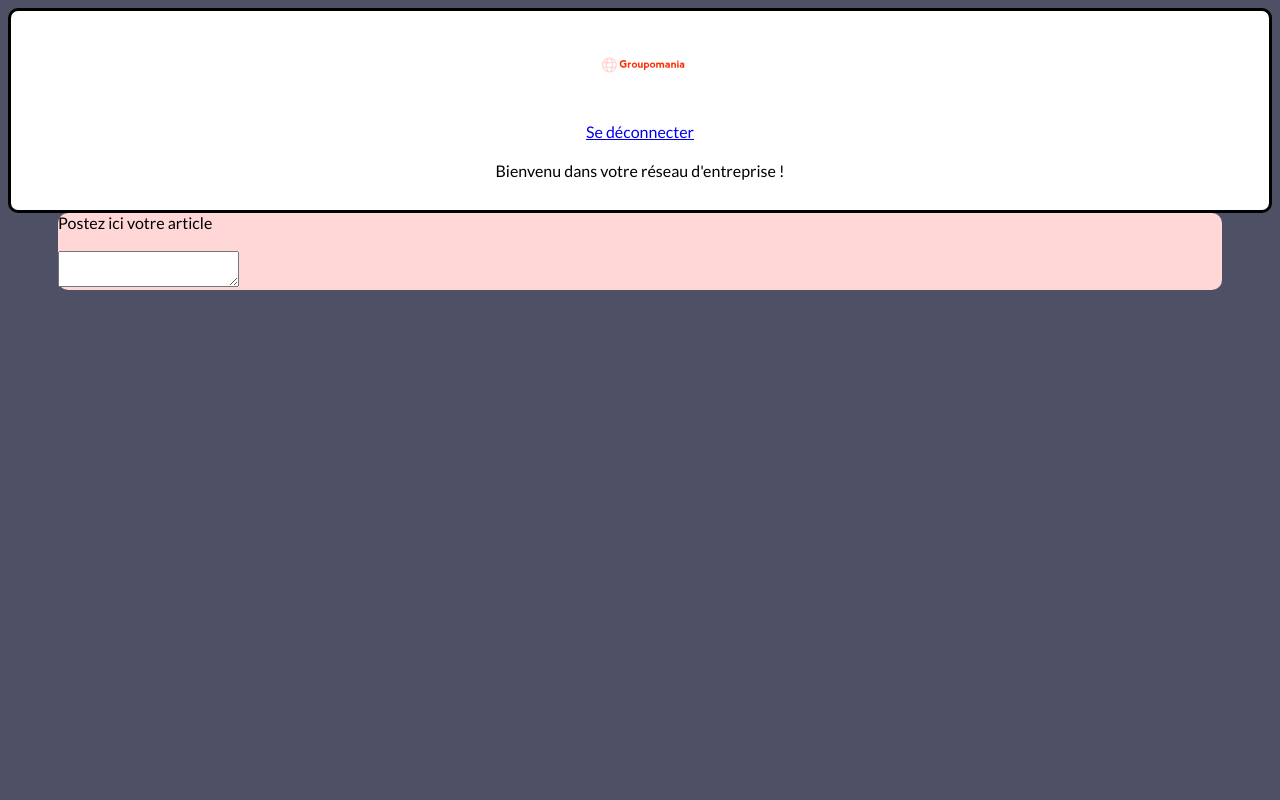
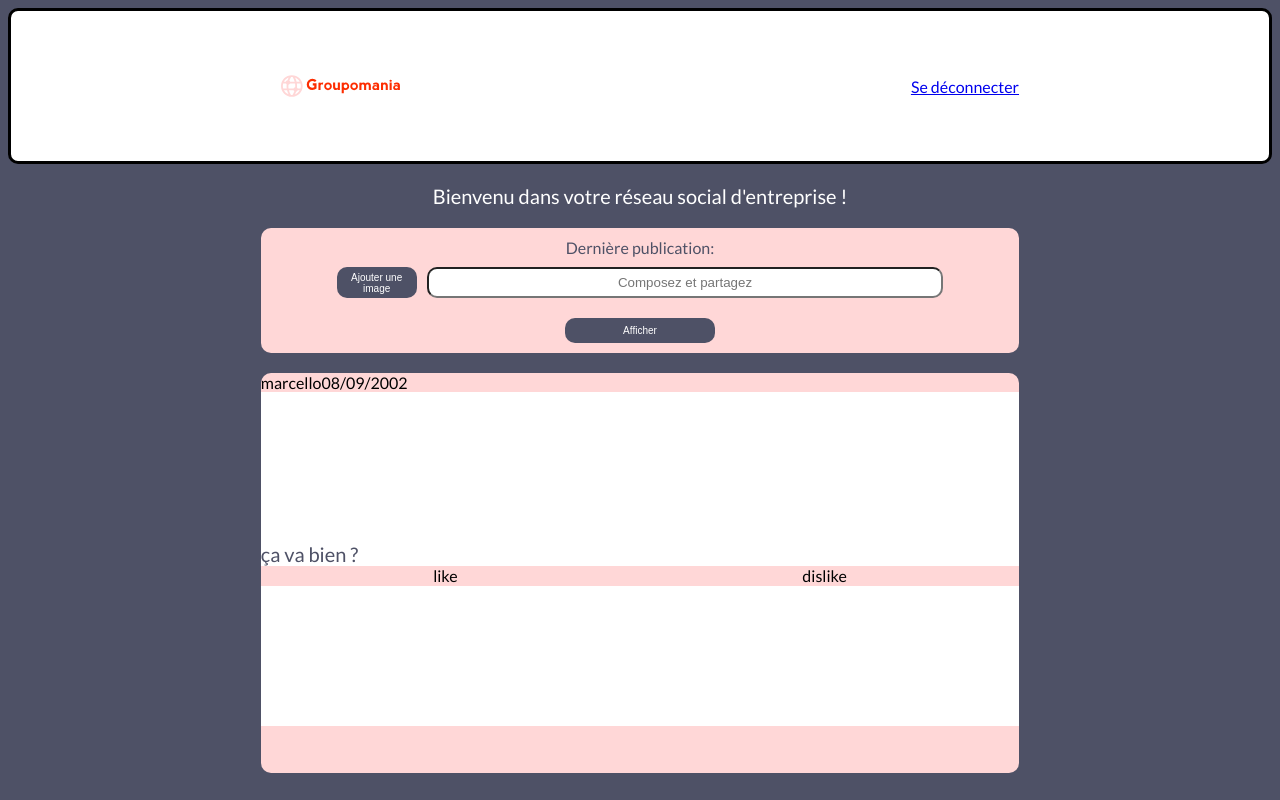
Before and after one commit to vitinolo/P7_Cr-ez_un_-r-seau_social_d-entreprise, a React (Create React App) app in the folder frontend/: page /Feed in a window 1280 px wide. Built offline with nearby package versions, Linux system fonts and the light colour scheme.

Commit message:
feedpage

```diff
--- /dev/null
+++ b/frontend/src/components/Feed.js
@@ -0,0 +1,30 @@
+import "../styles/style.css";
+
+function Feed() {
+  return (
+    <div className="feed_publication">
+        <div className="profile">
+            <div className="profile_img"></div>
+            <span className="profile_name">marcello</span>
+            <span className="date_edition">08/09/2002</span>
+        </div>
+        <div className="img_publication">
+
+        </div>
+        <div className="texte_publication">
+          ça va bien ?
+        </div>
+        <div className="vote_publication">
+          <div className="like">like<img src="" alt=""/></div>
+          <div className="dislike">dislike<img src="" alt=""/></div>
+        </div>
+        <div className="comments_publication">
+
+        </div>
+    </div>
+
+
+  );
+}
+
+export default Feed;
--- a/frontend/src/components/Feeds.js
+++ /dev/null
@@ -1,16 +0,0 @@
-import "../styles/style.css";
-
-function Feeds () {
-    return (
-        <div className="feeds">
-            <span className="feed_title">Postez ici votre article</span>
-            <div className="feed">
-                <div className=""><img src="" alt=''></img></div>
-                <textarea></textarea>
-
-            </div>
-        </div>
-    )
-}
-
-export default Feeds;
--- /dev/null
+++ b/frontend/src/components/FeedsPub.js
@@ -0,0 +1,18 @@
+import "../styles/style.css";
+
+function FeedsPub() {
+  return (
+    <div className="feeds">
+      <span className="feed_title">Dernière publication:</span>
+      <div className="feed_publication_send">
+        <button className="publication_button" target="_blank" title="Cliquez pour ajouter une image">Ajouter une image</button>
+        <input target="_blank" title="Cliquez puis écrire votre message"placeholder="Composez et partagez" type="text" name="text" id="text_feed"></input>
+      </div>
+        <button className="publication_button_send" target="_blank" title="Cliquez pour afficher votre message">Afficher</button>
+
+
+    </div>
+  );
+}
+
+export default FeedsPub;
--- a/frontend/src/components/Header.js
+++ b/frontend/src/components/Header.js
@@ -3,11 +3,13 @@ import logo from '../assets/icon-left-font.svg'
 import { Link } from "react-router-dom"
  function Header () {
     return (
-        <div className="header">
-            <div className="head">
-                <div className='logo'><img src={logo} alt='groupomania'/></div>
-                <span className='inscription'><Link to="/inscription" target="_blank" title="Cliquez vers l'inscription">Inscription</Link></span>
-                <span className='connexion'><Link to ="/" target="_blank" title="Cliquez vers la connexion">Se connecter</Link></span>
+        <div className="bigheader">
+            <div className="header">
+                <div className="head">
+                    <div className='logo'><img src={logo} alt='groupomania'/></div>
+                    </div>
+                    <span className='inscription'><Link to="/inscription" target="_blank" title="Cliquez vers l'inscription">Inscription</Link></span>
+                    <span className='connexion'><Link to ="/" target="_blank" title="Cliquez vers la connexion">Se connecter</Link></span>
             </div>
             <span className="titre">Bienvenu dans votre réseau d'entreprise !</span>
         </div>
--- a/frontend/src/components/HeaderPosts.js
+++ b/frontend/src/components/HeaderPosts.js
@@ -3,12 +3,15 @@ import logo from '../assets/icon-left-font.svg'
 import { Link } from "react-router-dom"
  function HeaderPosts () {
     return (
-        <div className="header">
-            <div className="head">
-                <div className='logo'><img src={logo} alt='groupomania'/></div>
-                <span className='connexion'><Link to ="/" target="_blank" title="Cliquez vers la connexion">Se déconnecter</Link></span>
+        <div className="bigheader">
+            <div className="headerposts">
+                <div className="headposts">
+                    <div className='logoposts'><img src={logo} alt='groupomania'/>
+                    </div>
+                    <span className='deconnexion'><Link to ="/" target="_blank" title="Cliquez pour vous déconnecter">Se déconnecter</Link></span>
+                </div>
             </div>
-            <span className="titre">Bienvenu dans votre réseau d'entreprise !</span>
+            <span className="titreposts">Bienvenu dans votre réseau social d'entreprise !</span>
         </div>
     )
 }
--- a/frontend/src/pages/FeedPostsPage.js
+++ b/frontend/src/pages/FeedPostsPage.js
@@ -1,11 +1,14 @@
 
 import HeaderPosts from "../components/HeaderPosts"
-import Feeds from "../components/Feeds"
+import FeedsPub from "../components/FeedsPub"
+import Feed from "../components/Feed"
+
 function FeedPostsPage () {
     return(
     <div className="feedposts">
         <HeaderPosts />
-        <Feeds />
+        <FeedsPub />
+        <Feed />
 
     </div>
     )
--- a/frontend/src/styles/header.css
+++ b/frontend/src/styles/header.css
@@ -1,32 +1,59 @@
+.connexion{
+    height: 50px;
+    text-align: center;
+    margin-top: 20px;
+}
+.deconnexion{
+    display:flex;
+    align-items: center;
+
+}
 
 .header{
     display:flex;
-    flex-direction: column;
     background-color: white;
     align-items: center;
     justify-content: space-around;
     border: solid 3px black;
     border-radius: 10px;
 }
+.headposts{
+    display:flex;
+    justify-content: space-around;
 
-.titre{
-    display:flex;
+}
+.headerposts{
+    background-color: white;
     align-items: center;
-    margin-bottom: 30px;
-    margin-top:20px;
-}
-
-.logo{
-    padding:2px;
+    border: solid 3px black;
+    border-radius: 10px;
 }
 
 .inscription{
     height: 50px;
     text-align: center;
-    margin-bottom: 20px;
+    margin-top: 20px;
 }
+.logo{
+    width:150px;
+}
+.logoposts{
+    display:flex;
+    align-items: center;
+    width:150px
+}
+.titre{
+    display:inline-block;
+    justify-content: center;
+    color: white;
+    font-size: 20px;
+    margin: 20px;
 
-.connexion{
-    height: 50px;
-    text-align: center;
 }
+.titreposts{
+    display:flex;
+    justify-content: center;
+    color: white;
+    font-size: 20px;
+    margin: 20px;
+}
--- a/frontend/src/styles/style.css
+++ b/frontend/src/styles/style.css
@@ -1,7 +1,87 @@
+.bigheader{
+    width:100%;
+}
+.publication_button {
+    font-size: 10px;
+	border-radius: 10px;
+	border: 5px;
+    margin-right:10px;
+	background-color: #4e5166;
+	color: white;
+	cursor: pointer;
+}
+.publication_button:hover{
+    background-color: #fd2d01;
+    transition:0.5s;
+    box-shadow: rgb(42 18 206 / 55%) 0 0 22px 6px;
+
+}
+.publication_button_send{
+    width:150px;
+    height: 25px;
+    font-size: 10px;
+	border-radius: 10px;
+    margin:10px;
+	border: 5px;
+	background-color: #4e5166;
+	color: white;
+	cursor: pointer;
+}
+.publication_button_send:hover{
+    background-color: #fd2d01;
+    transition:0.5s;
+    box-shadow: rgb(42 18 206 / 55%) 0 0 22px 6px;
+
+}
+.feed_publication_send{
+    display: flex;
+    justify-content:space-between;
+    width:80%;
+    padding:10px;
+}
 .feeds{
+    display:flex;
+    flex-direction: column;
+    align-items: center;
     background-color:#ffd7d7;
     border-radius: 10px;
-    margin:0px 50px 0px 50px;
+    width:60%;
+
+}
+
+.feed_title{
+    color:#4e5166;
+    padding-top: 10px;;
+}
+.feed_publication{
+    background-color: #ffd7d7;
+    border-radius: 10px;
+    height:400px;
+    width:60%;
+    margin-top: 20px;
+}
+.img_publication{
+    background-color: white;
+    height:150px;
+}
+.texte_publication{
+    background-color: white;
+    color:#4e5166;
+    font-size: 20px;
+}
+.vote_publication{
+    display:flex;
+    justify-content: space-around;
+    height:20px;
+}
+.comments_publication{
+    height: 140px;
+    background-color: white;
+}
+.feedposts{
+    display:flex;
+    flex-direction: column;
+    align-items: center;
 }
 .form{
     width:40%;
```
